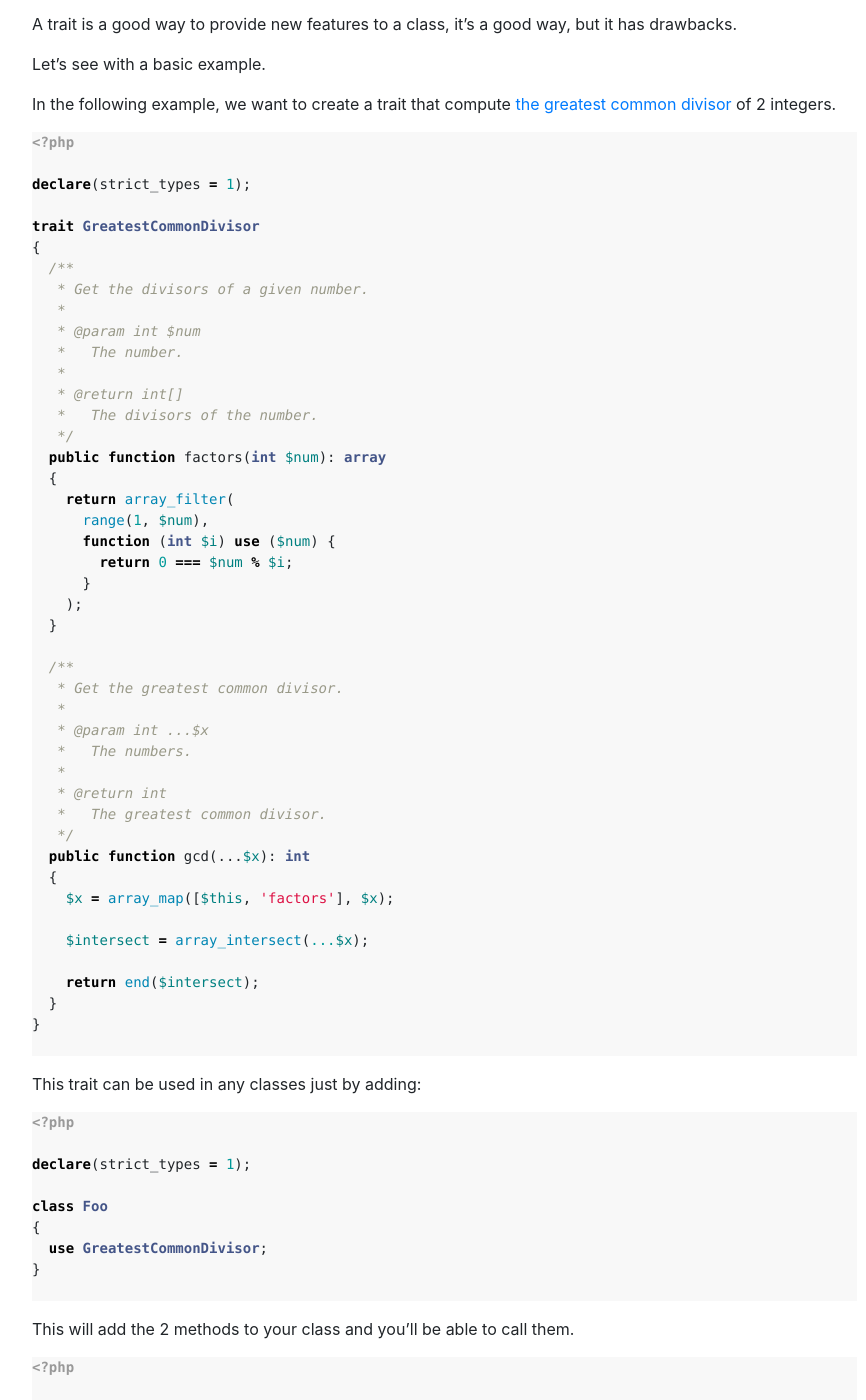
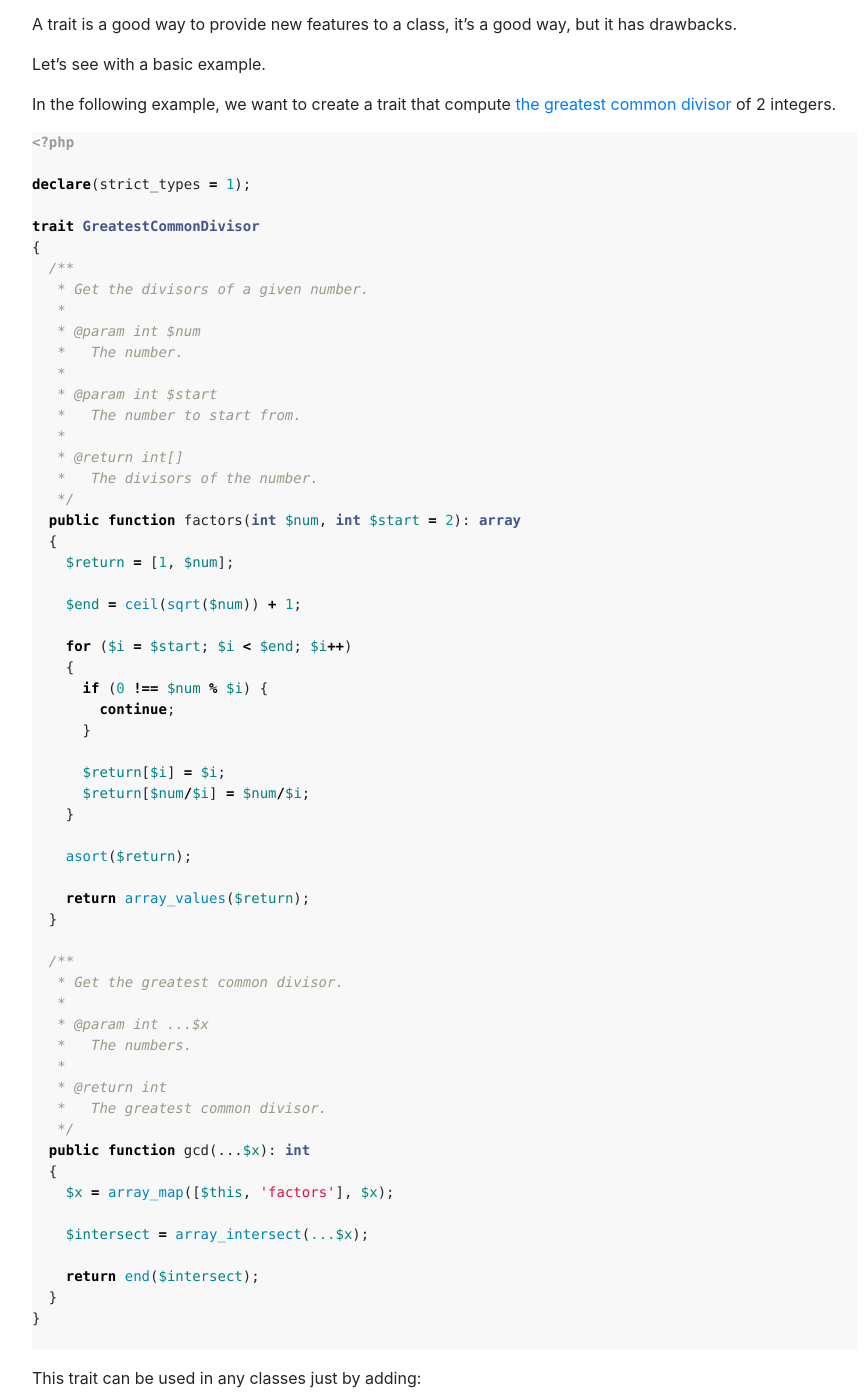
Before and after one commit to drupol/not-a-number.io, a Jekyll site: the page built from _posts/dev/2018-10-30-how-to-use-the-php-traits.md, in a window 1280 px wide and 1400 px high, scrolled down 1979 px. Shown: the whole window, without its empty margins (53-919 px from the left). Built offline with Jekyll 4.4.1, drawn with Linux system fonts in a browser that asks for light colours; nearby versions of some CDN libraries; comment, search, counter and statistics services are not loaded; some of the changed text lies outside the part shown.

Commit message:
Update the method factors().

```diff
--- a/_posts/dev/2018-10-30-how-to-use-the-php-traits.md
+++ b/_posts/dev/2018-10-30-how-to-use-the-php-traits.md
@@ -72,17 +72,31 @@ trait GreatestCommonDivisor
    * @param int $num
    *   The number.
    *
+   * @param int $start
+   *   The number to start from.
+   *
    * @return int[]
    *   The divisors of the number.
    */
-  public function factors(int $num): array
+  public function factors(int $num, int $start = 2): array
   {
-    return array_filter(
-      range(1, $num),
-      function (int $i) use ($num) {
-        return 0 === $num % $i;
+    $return = [1, $num];
+
+    $end = ceil(sqrt($num)) + 1;
+
+    for ($i = $start; $i < $end; $i++)
+    {
+      if (0 !== $num % $i) {
+        continue;
       }
-    );
+
+      $return[$i] = $i;
+      $return[$num/$i] = $num/$i;
+    }
+
+    asort($return);
+
+    return array_values($return);
   }
 
   /**
@@ -180,18 +194,33 @@ class GreatestCommonDivisor
    * @param int $num
    *   The number.
    *
+   * @param int $start
+   *   The number to start from.
+   *
    * @return int[]
    *   The divisors of the number.
    */
-  private function factors(int $num): array
+  public function factors(int $num, int $start = 2): array
   {
-    return array_filter(
-      range(1, $num),
-      function (int $i) use ($num) {
-        return 0 === $num % $i;
+    $return = [1, $num];
+
+    $end = ceil(sqrt($num)) + 1;
+
+    for ($i = $start; $i < $end; $i++)
+    {
+      if (0 !== $num % $i) {
+        continue;
       }
-    );
+
+      $return[$i] = $i;
+      $return[$num/$i] = $num/$i;
+    }
+
+    asort($return);
+
+    return array_values($return);
   }
+
 
   /**
    * Get the greatest common divisor.
```
